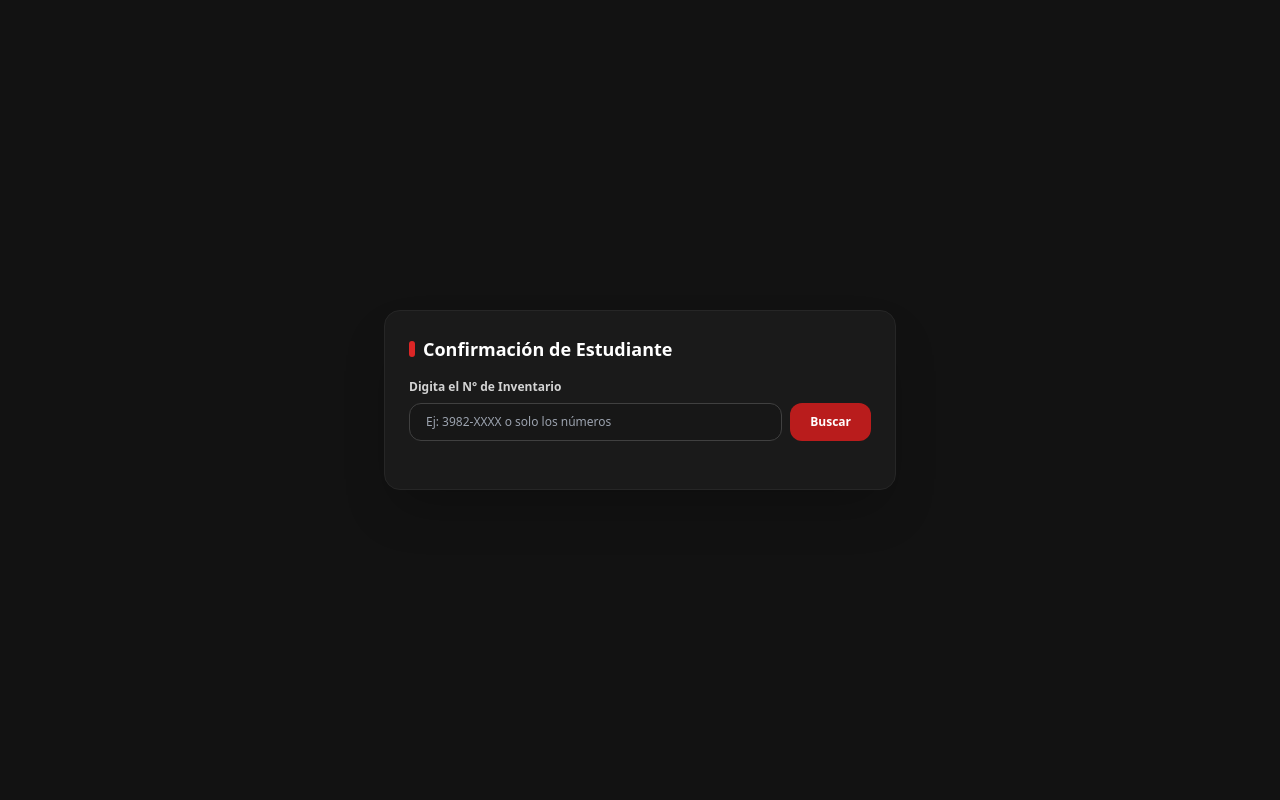
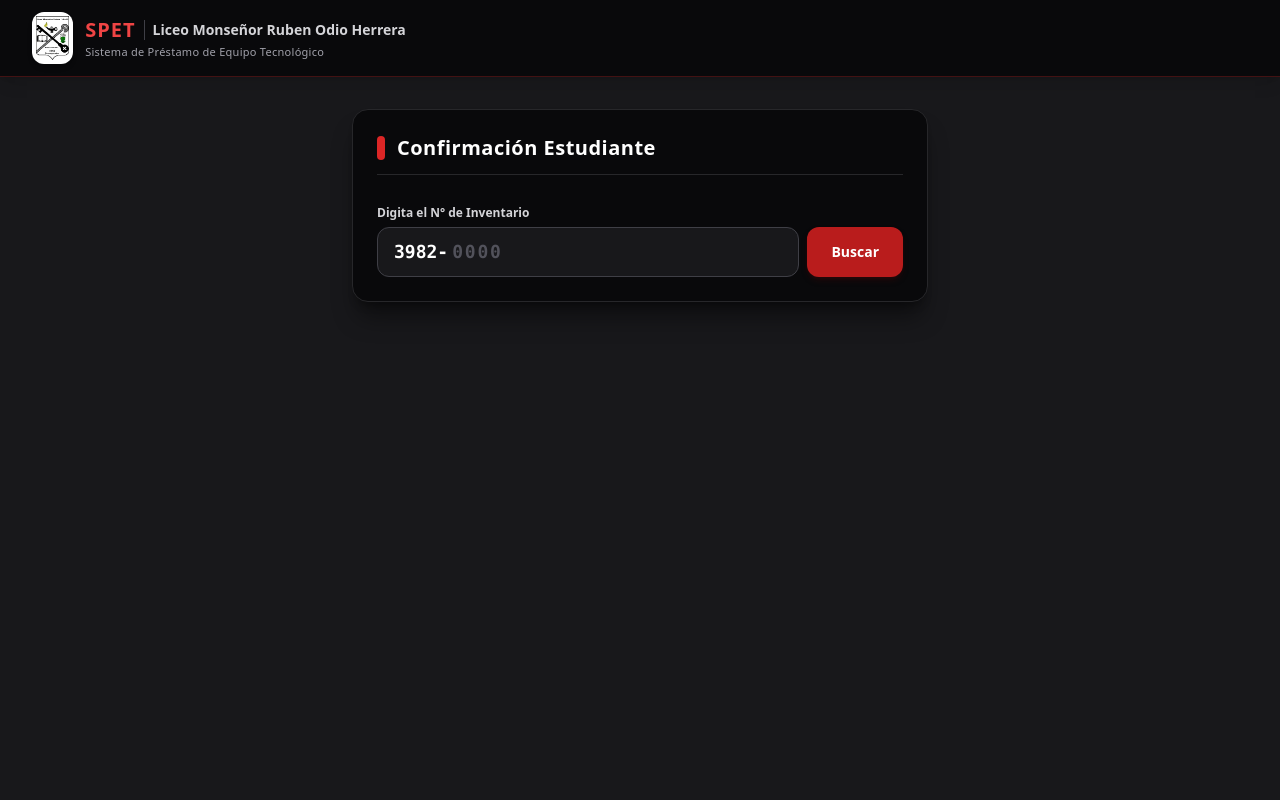
Before and after one commit to gherrera608-sudo/bitacora-tecnologia, a Flask app: page /reportar in a window 1280 px wide. Run offline with Flask 3, Linux system fonts and the light colour scheme; some libraries are stand-ins or nearby versions.

Commit message:
Update estudiante.html

```diff
--- a/templates/estudiante.html
+++ b/templates/estudiante.html
@@ -1,77 +1,114 @@
-<!DOCTYPE html>
-<html lang="es">
-<head>
-    <meta charset="UTF-8">
-    <meta name="viewport" content="width=device-width, initial-scale=1.0">
-    <title>SPET - Confirmación de Estudiante</title>
-    <script src="https://cdn.tailwindcss.com"></script>
-</head>
-<body class="bg-[#121212] min-h-screen text-gray-100 flex flex-col items-center justify-center p-4">
+{% extends 'layout.html' %}
+{% block title %}Confirmación Estudiante{% endblock %}
+{% block content %}
+<div class="max-w-xl mx-auto space-y-6">
 
-    <div class="w-full max-w-lg bg-[#1a1a1a] border border-neutral-800 rounded-2xl p-6 shadow-2xl">
-        <div class="flex items-center gap-2 mb-4">
-            <div class="w-1.5 h-4 bg-red-600 rounded-full"></div>
-            <h1 class="text-lg font-black text-white">Confirmación de Estudiante</h1>
+    <!-- Tarjeta Búsqueda / Consulta -->
+    <div class="bg-zinc-950 border border-zinc-800 rounded-2xl p-6 shadow-xl shadow-black/40">
+        <div class="flex items-center gap-3 mb-6 pb-3 border-b border-zinc-800">
+            <div class="w-2 h-6 bg-red-600 rounded-full"></div>
+            <h1 class="text-xl font-bold text-white tracking-wide">Confirmación Estudiante</h1>
         </div>
 
         {% with messages = get_flashed_messages(with_categories=true) %}
             {% if messages %}
                 {% for category, message in messages %}
-                    <div class="mb-4 p-3 rounded-lg text-xs font-bold {% if category == 'danger' %}bg-red-950/60 text-red-300 border border-red-800{% else %}bg-emerald-950/60 text-emerald-300 border border-emerald-800{% endif %}">
+                    <div class="mb-4 p-3 rounded-xl text-xs font-bold {% if category == 'danger' %}bg-red-950/60 text-red-300 border border-red-800{% else %}bg-emerald-950/60 text-emerald-300 border border-emerald-800{% endif %}">
                         {{ message }}
                     </div>
                 {% endfor %}
             {% endif %}
         {% endwith %}
 
-        <!-- Paso 1: Buscar equipo por número de inventario -->
-        <form method="GET" action="{{ url_for('vista_estudiante') }}" class="mb-6">
-            <label class="block text-xs font-bold text-neutral-300 mb-2">Digita el N° de Inventario</label>
-            <div class="flex gap-2">
-                <input type="text" name="inv" value="{{ inv_query or '' }}" placeholder="Ej: 3982-XXXX o solo los números" required class="flex-1 bg-neutral-900 border border-neutral-700 rounded-xl px-4 py-2.5 text-xs text-white focus:ring-2 focus:ring-red-600 outline-none">
-                <button type="submit" class="bg-red-700 hover:bg-red-800 text-white px-5 py-2.5 rounded-xl text-xs font-bold transition">Buscar</button>
+        <form method="GET" action="{{ url_for('vista_estudiante') }}" class="space-y-4">
+            <div>
+                <label class="text-xs font-semibold text-zinc-300">Digita el N° de Inventario</label>
+                <div class="flex gap-2 mt-1">
+                    <!-- Prefijo 3982- Fijo -->
+                    <div class="flex items-center bg-zinc-900 border border-zinc-700 focus-within:border-red-500 rounded-xl px-4 py-2.5 transition w-full">
+                        <span class="text-white font-mono font-bold text-lg select-none pr-1">3982-</span>
+                        <input type="text" name="inv" value="{{ inv_query.replace('3982-', '') if inv_query else '' }}"
+                               placeholder="0000"
+                               pattern="[0-9]{4}"
+                               maxlength="4" minlength="4"
+                               inputmode="numeric"
+                               title="Ingresa únicamente los últimos 4 dígitos del número de inventario."
+                               required
+                               class="w-full bg-transparent text-white font-mono font-bold text-lg outline-none tracking-widest placeholder-zinc-600">
+                    </div>
+
+                    <button type="submit" class="bg-red-700 hover:bg-red-600 text-white font-bold px-6 py-2.5 rounded-xl transition shadow-md shadow-red-950/40 text-sm flex items-center justify-center">
+                        Buscar
+                    </button>
+                </div>
             </div>
         </form>
+    </div>
 
+    <!-- Resultados del Préstamo -->
+    {% if inv_query %}
+        {% set inv_busqueda = ('3982-' + inv_query) if not inv_query.startswith('3982') else inv_query %}
         {% if prestamo %}
-        <!-- Paso 2: Formulario de confirmación con Cédula obligatoria -->
-        <form method="POST" action="{{ url_for('vista_estudiante') }}" class="space-y-4 border-t border-neutral-800 pt-4">
+            {% if prestamo.confirmado_estudiante %}
+                <div class="bg-zinc-950 border border-red-900/60 rounded-2xl p-6 text-center space-y-3 shadow-xl">
+                    <div class="w-12 h-12 bg-red-950/60 text-red-500 rounded-full flex items-center justify-center mx-auto text-xl border border-red-800 shadow-md shadow-red-950/50">
+                        ✓
+                    </div>
+                    <h2 class="text-lg font-black text-white">Equipo ya Confirmado</h2>
+                    <p class="text-xs text-zinc-300 leading-relaxed">
+                        El préstamo del equipo <b class="font-mono text-red-400 font-bold bg-zinc-900 px-2 py-0.5 rounded border border-zinc-800">{{ prestamo.inventario }}</b> asignado a <b class="text-white font-semibold">{{ prestamo.estudiante }}</b> ya fue registrado previamente.
+                    </p>
+                </div>
+            {% else %}
+                <div class="bg-zinc-950 border border-zinc-800 rounded-2xl p-6 shadow-xl space-y-4">
+                    <div class="bg-zinc-900 border border-zinc-800 p-4 rounded-xl space-y-2">
+                        <div class="text-xs text-zinc-400 uppercase font-bold tracking-wider">Detalles del Préstamo</div>
+                        <div class="grid grid-cols-2 gap-2 text-sm">
+                            <div><span class="text-zinc-400 text-xs block">Estudiante:</span> <b class="text-white">{{ prestamo.estudiante }}</b></div>
+                            <div><span class="text-zinc-400 text-xs block">Sección:</span> <b class="text-white">{{ prestamo.grupo }}</b></div>
+                            <div><span class="text-zinc-400 text-xs block">Equipo:</span> <b class="text-red-500 font-mono">{{ prestamo.inventario }}</b></div>
+                        </div>
+                    </div>
+
+                    <form action="{{ url_for('vista_estudiante') }}" method="POST" class="space-y-4 pt-2">
                         <input type="hidden" name="inventario" value="{{ prestamo.inventario }}">
 
-            <div class="bg-neutral-900/60 p-3 rounded-xl border border-neutral-800 text-xs space-y-1">
-                <p><strong class="text-neutral-400">Estudiante:</strong> <span class="text-white font-bold">{{ prestamo.estudiante }}</span></p>
-                <p><strong class="text-neutral-400">Equipo:</strong> <span class="text-white font-semibold">{{ prestamo.marca_modelo }}</span></p>
-                <p><strong class="text-neutral-400">Inventario:</strong> <span class="text-red-500 font-bold">{{ prestamo.inventario }}</span></p>
+                        <!-- CAMPO DE SEGURIDAD NUEVO: Cédula -->
+                        <div>
+                            <label class="text-xs font-semibold text-zinc-300 block mb-1">Confirma tu Número de Cédula</label>
+                            <input type="text" name="cedula" placeholder="Digite su cédula sin espacios ni guiones" required class="w-full bg-zinc-900 border border-zinc-700 focus:border-red-500 rounded-xl px-4 py-2.5 text-white text-sm font-mono outline-none transition">
+                            <p class="text-[10px] text-zinc-500 mt-1">Por seguridad, debe coincidir con la cédula registrada por el docente.</p>
                         </div>
 
                         <div>
-                <label class="block text-xs font-bold text-neutral-300 mb-1">Confirma tu Número de Cédula (Seguridad)</label>
-                <input type="text" name="cedula" placeholder="Digite su cédula sin guiones" required class="w-full bg-neutral-900 border border-neutral-700 rounded-xl px-4 py-2.5 text-xs text-white focus:ring-2 focus:ring-red-600 outline-none">
+                            <label class="text-xs font-semibold text-zinc-300 block mb-2">¿Recibiste el cargador correspondiente?</label>
+                            <div class="flex gap-4">
+                                <label class="flex items-center gap-2 text-sm text-zinc-300 cursor-pointer">
+                                    <input type="radio" name="cargador_recibido" value="Sí" checked class="accent-red-600"> Sí, en buen estado
+                                </label>
+                                <label class="flex items-center gap-2 text-sm text-zinc-300 cursor-pointer">
+                                    <input type="radio" name="cargador_recibido" value="No" class="accent-red-600"> No lo recibí / Faltante
+                                </label>
+                            </div>
                         </div>
 
                         <div>
-                <label class="block text-xs font-bold text-neutral-300 mb-1">¿Recibiste el cargador en buen estado?</label>
-                <select name="cargador_recibido" class="w-full bg-neutral-900 border border-neutral-700 rounded-xl px-4 py-2.5 text-xs text-white focus:ring-2 focus:ring-red-600 outline-none">
-                    <option value="Sí">Sí, recibido correctamente</option>
-                    <option value="No">No / Viene con daño</option>
-                </select>
+                            <label class="text-xs font-semibold text-zinc-300">Observaciones / Reporte de Daños (Opcional)</label>
+                            <textarea name="reporte" rows="2" maxlength="300" placeholder="Describe si el equipo tiene algún detalle físico, daño o falla..." class="w-full bg-zinc-900 border border-zinc-700 focus:border-red-500 rounded-xl px-4 py-2 text-white text-sm outline-none transition mt-1"></textarea>
                         </div>
 
-            <div>
-                <label class="block text-xs font-bold text-neutral-300 mb-1">Observaciones o daños (Opcional)</label>
-                <textarea name="reporte" rows="2" placeholder="Ej: Pantalla rayada, sin novedades..." class="w-full bg-neutral-900 border border-neutral-700 rounded-xl p-3 text-xs text-white focus:ring-2 focus:ring-red-600 outline-none"></textarea>
-            </div>
-
-            <button type="submit" class="w-full bg-emerald-700 hover:bg-emerald-800 text-white font-bold py-3 rounded-xl text-xs transition shadow-lg">
+                        <button type="submit" class="w-full bg-red-700 hover:bg-red-600 text-white font-bold py-3 rounded-xl shadow-lg shadow-red-950/50 transition">
                             Confirmar Recepción de Equipo
                         </button>
                     </form>
-        {% elif inv_query %}
-        <div class="text-center py-4 border-t border-neutral-800">
-            <p class="text-xs text-amber-400 font-semibold">No se encontró ningún préstamo activo con ese número de inventario.</p>
                 </div>
             {% endif %}
+        {% else %}
+            <div class="bg-zinc-950 border border-red-900/50 rounded-2xl p-6 text-center text-zinc-400 text-sm">
+                ⚠️ No se encontró ningún préstamo activo con el número de inventario <b class="font-mono text-red-400">3982-{{ inv_query.replace('3982-', '') }}</b>.
             </div>
+        {% endif %}
+    {% endif %}
 
-</body>
-</html>
+</div>
+{% endblock %}
```
Lines whose indentation alone changed are shown as unchanged.
